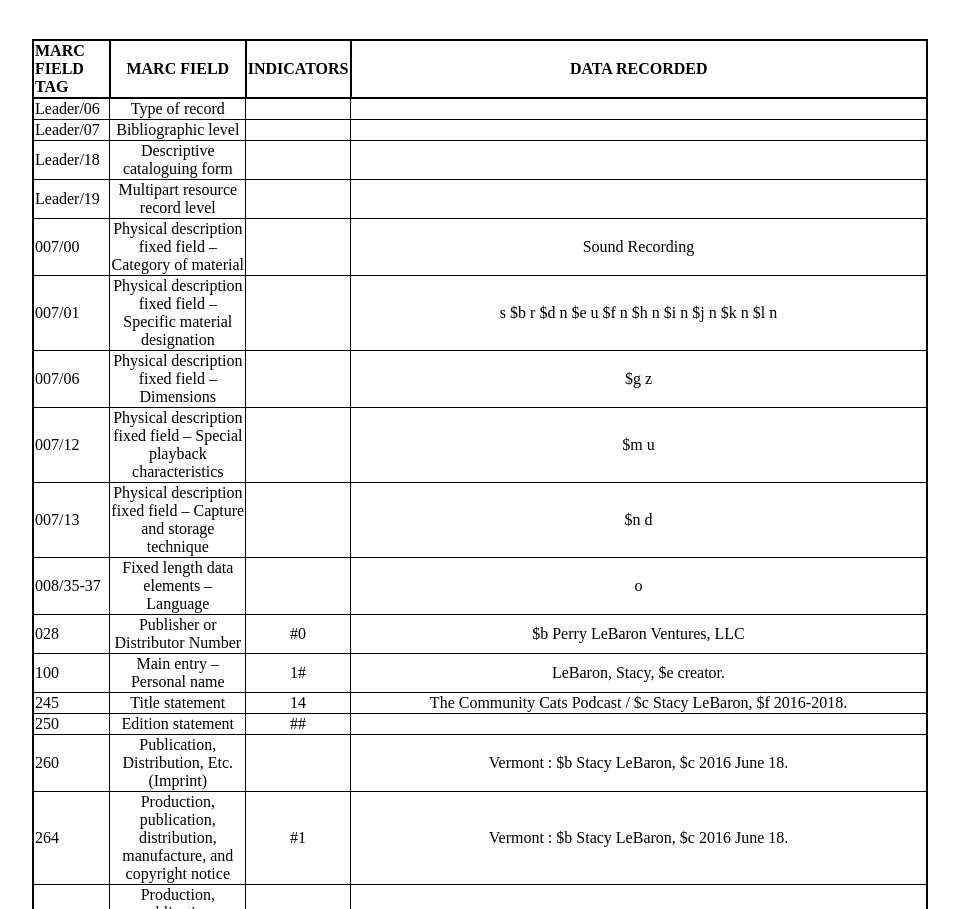
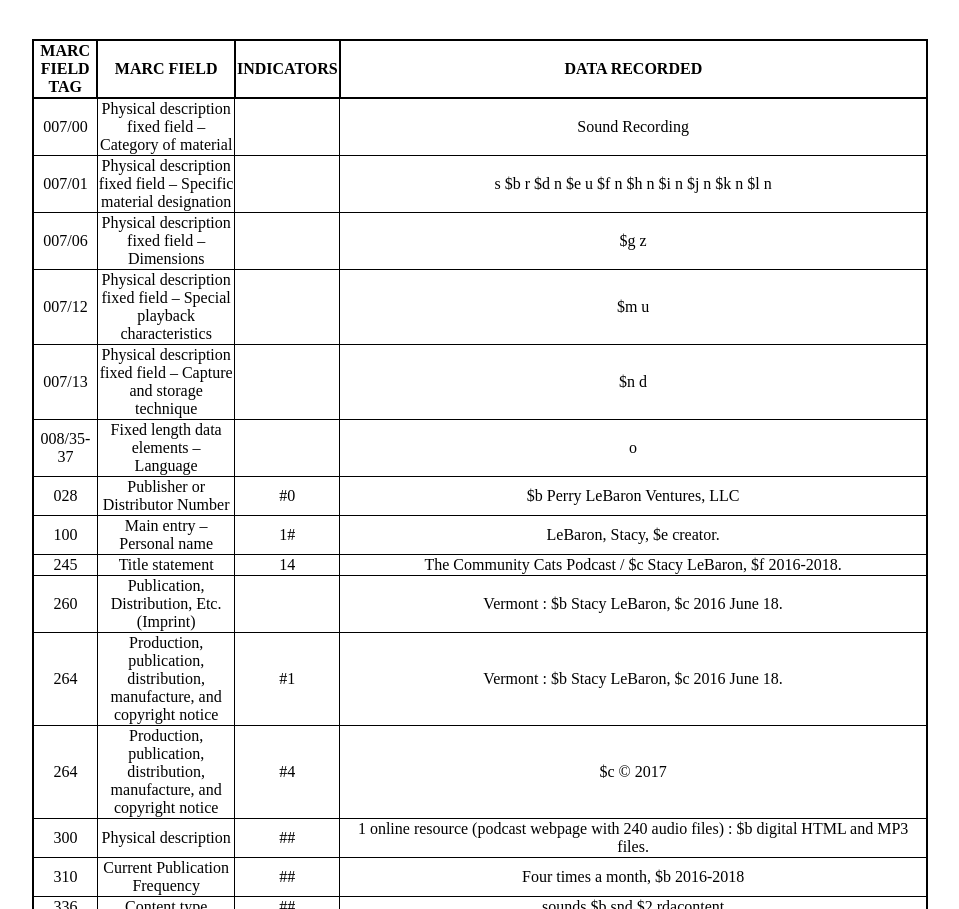
Before and after one commit to cat-alog/cat-alog.github.io, a Jekyll site: the page built from _posts/2018-02-25-podcast-MARC.md, in a window 1280 px wide and 1400 px high, cut to the strip 491-1400 px from the top of the window. Shown: the whole strip, without its empty margins (160-1119 px from the left). Built offline with Jekyll 4.4.1, drawn with Linux system fonts in a browser that asks for light colours.

Commit message:
table justification

```diff
--- a/_posts/2018-02-25-podcast-MARC.md
+++ b/_posts/2018-02-25-podcast-MARC.md
@@ -6,11 +6,7 @@
 ---
 
 | MARC FIELD TAG | MARC FIELD  | INDICATORS  | DATA RECORDED |
-|:-----|:-----:|:-----:|:-----:|
-| Leader/06 | Type of record | | |
-| Leader/07 | Bibliographic level |   |  |
-| Leader/18 | Descriptive cataloguing form |   | |
-| Leader/19 | Multipart resource record level  |   | |
+|:-----:|:-----:|:-----:|:-----:|
 | 007/00 | Physical description fixed field – Category of material |   | Sound Recording |
 | 007/01 | Physical description fixed field – Specific material designation |   | s $b r $d n $e u $f n $h n $i n $j n $k n $l n  |
 | 007/06 | Physical description fixed field – Dimensions |   | $g z |
@@ -20,7 +16,6 @@
 | 028 | Publisher or Distributor Number  | #0 | $b Perry LeBaron Ventures, LLC |
 | 100 | Main entry – Personal name  | 1#  | LeBaron, Stacy, $e creator. |
 | 245 | Title statement  | 14 | The Community Cats Podcast / $c Stacy LeBaron, $f 2016-2018. |
-| 250 | Edition statement | ##  |  |
 | 260 | Publication, Distribution, Etc. (Imprint) | | Vermont : $b Stacy LeBaron, $c 2016 June 18.  |
 | 264 | Production, publication, distribution, manufacture, and copyright notice  | #1  | Vermont : $b Stacy LeBaron, $c 2016 June 18.   |
 | 264 | Production, publication, distribution, manufacture, and copyright notice  | #4  | $c © 2017 |
```
